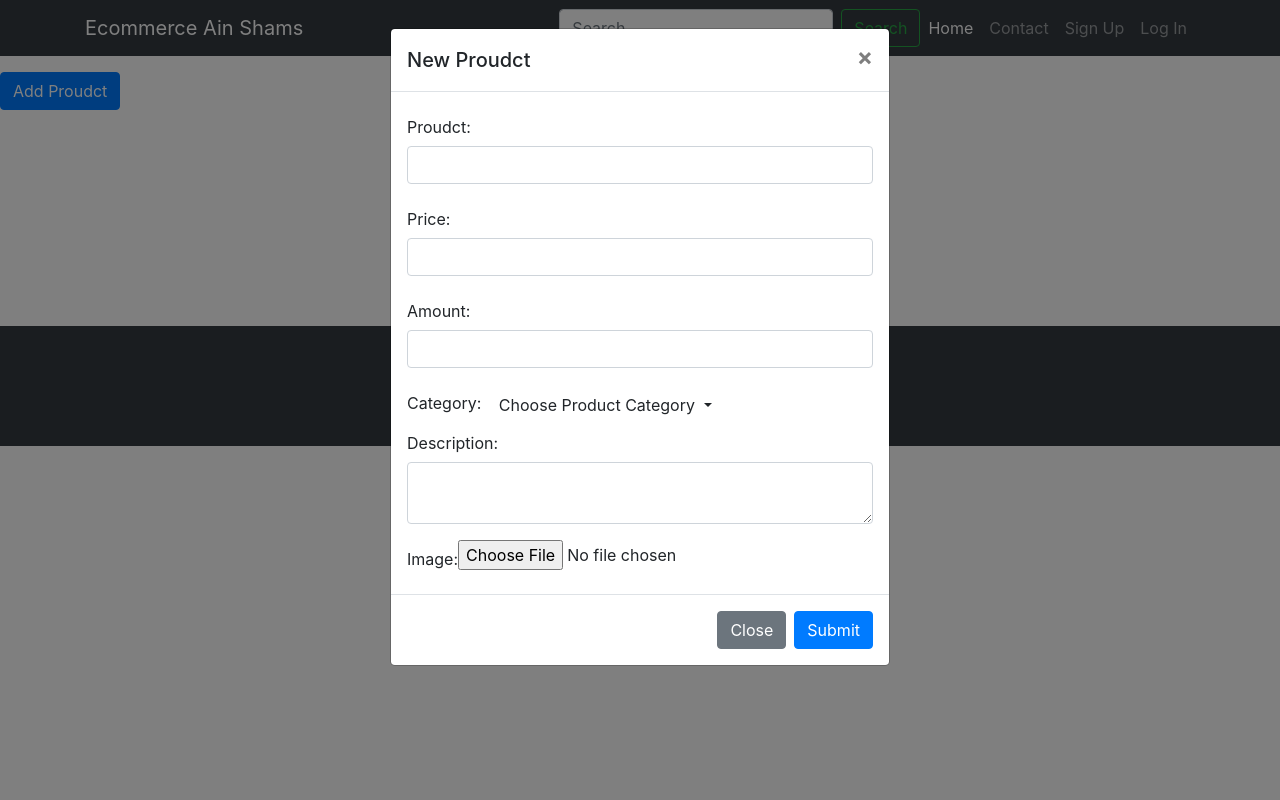
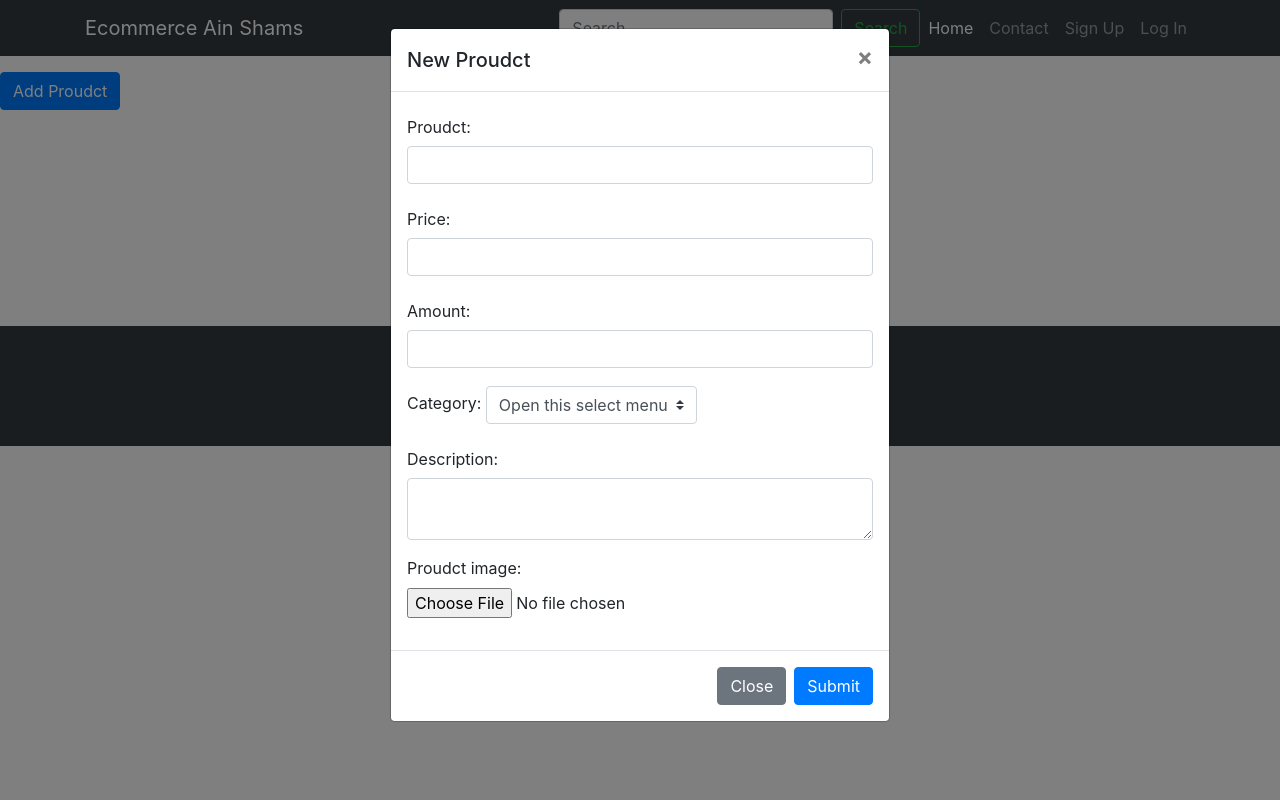
Before and after one commit to mahmoud791/software-project-E-commerce-website, a Django app: page /sellerprofile/ in a window 1280 px wide, after a click on "Add Proudct". Run offline with Django 3.2, Linux system fonts and the light colour scheme; some libraries are stand-ins or nearby versions.

Commit message:
changes in seller dashboard style

```diff
--- a/Ecommerce/sellerProfile/templates/sellerprofile/sellerprofile.html
+++ b/Ecommerce/sellerProfile/templates/sellerprofile/sellerprofile.html
@@ -31,22 +31,35 @@
                 <input type="number" class="form-control" id="recipient-name">
               </div>
 
-            <div class="dropdown">
-                <label for="recipient-name" class="col-form-label">Category:</label>
-                <button class="btn dropdown-toggle" type="button" data-toggle="dropdown" href="#menu6">
-                    Choose Product Category  <b class="caret"></b>
-                </button>
-              </div>
+
+              <div class="container">
+                <div class="row mt-2">
+                    <div class="form-group">
+              <label for="recipient-name" class="col-form-label">Category:</label>
+                <select class="custom-select" style="width: auto">
+                    <option selected>Open this select menu</option>
+                    <!--/3awz for loop 3ashan amlah el Category
+                    {% for Category in home.Proudct %}
+                    <option value="{{ Product.Category }}">{{ Category }}</option>
+                   {% endfor %}
+                     -->
+                  </select>
+            </div>
+          </div>
+        </div>
+
 
             <div class="form-group">
               <label for="message-text" class="col-form-label">Description:</label>
               <textarea class="form-control" id="message-text"></textarea>
             </div>
 
-            <div class="input-group">
-                <label for="recipient-name" class="col-form-label">Image:   </label>
-                    <input type="file" id="img" name="img" accept="image/*">
-              </div>
+            <div class="form-group">
+              <label for="exampleFormControlFile1">Proudct image:
+              </label>
+              <input type="file" class="form-control-file" accept="image/*">
+            </div>
+
 
           </form>
         </div>
```
Also changed, not shown: Ecommerce/db.sqlite3.
